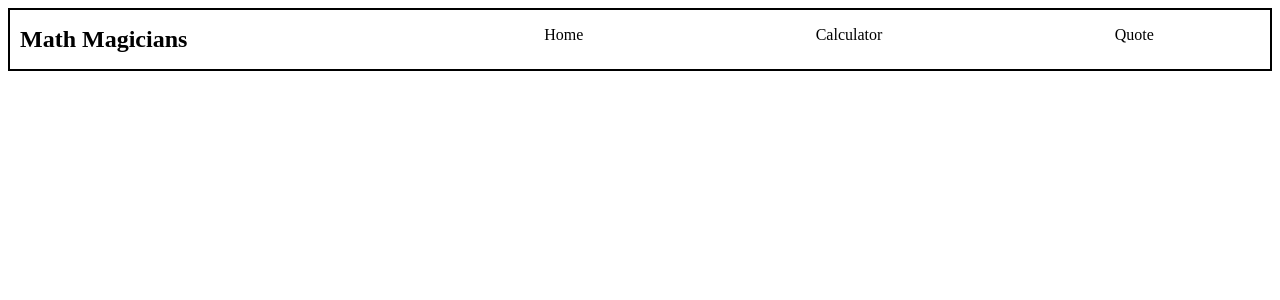
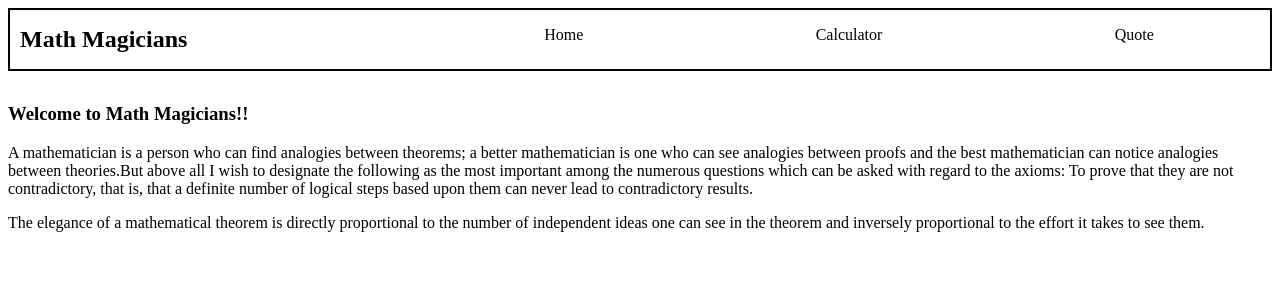
Before and after one commit to Ceemos96/math-magicians, a React (Create React App) app: page / in a window 1280 px wide. Shown: the top 300 px of the page. Built offline with nearby package versions, Linux system fonts and the light colour scheme.

Commit message:
Effect changes

```diff
--- a/src/App.js
+++ b/src/App.js
@@ -11,7 +11,7 @@ const App = () => (
     <Routes>
       <Route path="calculator" element={<Calculator />} />
       <Route path="quotes" element={<Quotes />} />
-      <Route path="home" element={<Home />} />
+      <Route path="/" element={<Home />} />
     </Routes>
   </div>
 );
--- a/src/components/Nav.js
+++ b/src/components/Nav.js
@@ -3,12 +3,12 @@ import { Link } from 'react-router-dom';
 
 const Nav = () => (
   <div className="nav-wrapper">
-    <Link className="heading-text" to="/home">
+    <Link className="heading-text" to="/">
       Math Magicians
     </Link>
     <ul className="nav-links">
       <li className="nav-link">
-        <Link activeStyle={{ color: 'blue' }} to="home">
+        <Link activeStyle={{ color: 'blue' }} to="/">
           Home
         </Link>
       </li>
```
